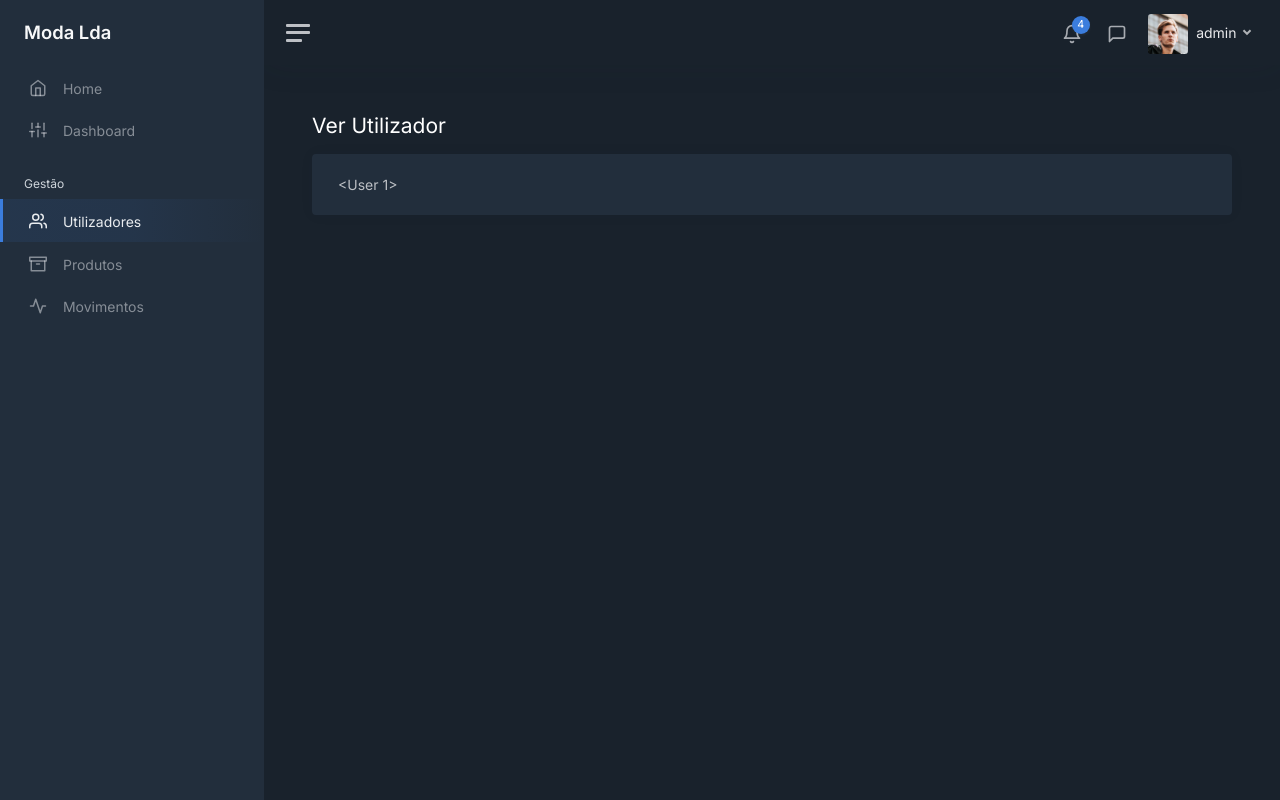
After one commit to 999Samurai/ModaLda, a Flask app: page /users/1 in a window 1280 px wide. The commit adds this page. Run offline with Flask 3, Linux system fonts and the light colour scheme; a user stored in the database is signed in; some libraries are stand-ins or nearby versions.

Commit message:
Users view page

```diff
--- a/app/modules/main/templates/home.html
+++ b/app/modules/main/templates/home.html
@@ -8,11 +8,11 @@
     <meta name="description" content="Admin Dashboard, ModaLda">
 
     <link rel="preconnect" href="https://fonts.gstatic.com">
-    <link rel="shortcut icon" href="static/img/icons/icon-48x48.png"/>
+    <link rel="shortcut icon" href="/static/img/icons/icon-48x48.png"/>
 
     <title>Home | ModaLda </title>
 
-    <link href="static/css/dashboard.css" rel="stylesheet">
+    <link href="/static/css/dashboard.css" rel="stylesheet">
     <link href="https://fonts.googleapis.com/css2?family=Inter:wght@300;400;600&display=swap" rel="stylesheet">
 </head>
 
--- a/app/modules/main/templates/sidebar.html
+++ b/app/modules/main/templates/sidebar.html
@@ -141,7 +141,7 @@
                                 <a href="#" class="list-group-item">
                                     <div class="row g-0 align-items-center">
                                         <div class="col-2">
-                                            <img src="static/img/avatars/avatar-5.jpg"
+                                            <img src="/static/img/avatars/avatar-5.jpg"
                                                  class="avatar img-fluid rounded-circle" alt="Vanessa Tucker">
                                         </div>
                                         <div class="col-10 ps-2">
@@ -156,7 +156,7 @@
                                 <a href="#" class="list-group-item">
                                     <div class="row g-0 align-items-center">
                                         <div class="col-2">
-                                            <img src="static/img/avatars/avatar-2.jpg"
+                                            <img src="/static/img/avatars/avatar-2.jpg"
                                                  class="avatar img-fluid rounded-circle" alt="William Harris">
                                         </div>
                                         <div class="col-10 ps-2">
@@ -170,7 +170,7 @@
                                 <a href="#" class="list-group-item">
                                     <div class="row g-0 align-items-center">
                                         <div class="col-2">
-                                            <img src="static/img/avatars/avatar-4.jpg"
+                                            <img src="/static/img/avatars/avatar-4.jpg"
                                                  class="avatar img-fluid rounded-circle" alt="Christina Mason">
                                         </div>
                                         <div class="col-10 ps-2">
@@ -183,7 +183,7 @@
                                 <a href="#" class="list-group-item">
                                     <div class="row g-0 align-items-center">
                                         <div class="col-2">
-                                            <img src="static/img/avatars/avatar-3.jpg"
+                                            <img src="/static/img/avatars/avatar-3.jpg"
                                                  class="avatar img-fluid rounded-circle" alt="Sharon Lessman">
                                         </div>
                                         <div class="col-10 ps-2">
@@ -207,7 +207,7 @@
                         </a>
 
                         <a class="nav-link dropdown-toggle d-none d-sm-inline-block" href="#" data-bs-toggle="dropdown">
-                            <img src="static/img/avatars/avatar.jpg" class="avatar img-fluid rounded me-1"
+                            <img src="/static/img/avatars/avatar.jpg" class="avatar img-fluid rounded me-1"
                                  alt="{{ user.username }}"/> <span class="text-dark"> {{ user.username }} </span>
                         </a>
                         <div class="dropdown-menu dropdown-menu-end">
@@ -227,6 +227,6 @@
     </div>
 </div>
 
-<script src="static/js/app.js"></script>
+<script src="/static/js/app.js"></script>
 </body>
 </html>
--- a/app/modules/main/templates/users.html
+++ b/app/modules/main/templates/users/users_table.html
@@ -12,7 +12,7 @@
 
     <title>Users | ModaLda </title>
 
-    <link href="static/css/dashboard.css" rel="stylesheet">
+    <link href="/static/css/dashboard.css" rel="stylesheet">
     <link href="https://cdn.datatables.net/1.13.7/css/jquery.dataTables.min.css" rel="stylesheet">
     <link href="https://fonts.googleapis.com/css2?family=Inter:wght@300;400;600&display=swap" rel="stylesheet">
 </head>
--- /dev/null
+++ b/app/modules/main/templates/users/users_view.html
@@ -0,0 +1,33 @@
+<!DOCTYPE html>
+<html lang="en">
+
+<head>
+    <meta charset="utf-8">
+    <meta http-equiv="X-UA-Compatible" content="IE=edge">
+    <meta name="viewport" content="width=device-width, initial-scale=1, shrink-to-fit=no">
+    <meta name="description" content="Admin Dashboard, ModaLda">
+
+    <link rel="preconnect" href="https://fonts.gstatic.com">
+    <link rel="shortcut icon" href="static/img/icons/icon-48x48.png"/>
+
+    <title>Users | ModaLda </title>
+
+   <link href="/static/css/dashboard.css" rel="stylesheet">
+    <link href="https://cdn.datatables.net/1.13.7/css/jquery.dataTables.min.css" rel="stylesheet">
+    <link href="https://fonts.googleapis.com/css2?family=Inter:wght@300;400;600&display=swap" rel="stylesheet">
+</head>
+
+{% extends 'sidebar.html' %}
+{% block content %}
+    <div class="row">
+        <h1 class="h3 mb-3">Ver Utilizador</h1>
+    </div>
+
+    <div class="card">
+        <div class="card-body">
+            <div class="container-fluid">
+                {{ user_view }}
+            </div>
+        </div>
+    </div>
+{% endblock %}
--- a/app/modules/main/views.py
+++ b/app/modules/main/views.py
@@ -31,4 +31,10 @@ def users():
             }
         )
 
-    return render_template('users.html', user=current_user, tab="users", all_users=all_users)
+    return render_template('users/users_table.html', user=current_user, tab="users", all_users=all_users)
+
+@bp.route('/users/<int:id>')
+@login_required
+def view_user(id):
+    user_view = User.query.filter_by(id=id).first_or_404()
+    return render_template('users/users_view.html', user=current_user, tab="users", user_view=user_view)
```
